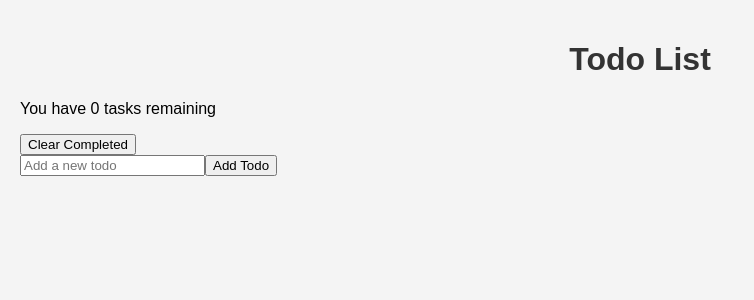
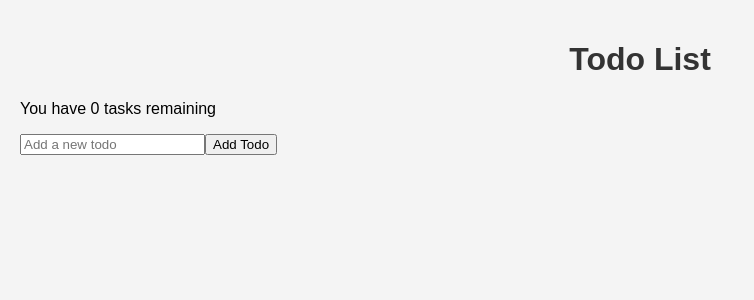
Before and after one commit to 3mran1994/To-do-list, a React (Create React App) app: page / in a window 1280 px wide. Shown: the top 300 px of the page, without its empty margins (0-754 px from the left). Built offline with nearby package versions, Linux system fonts and the light colour scheme.

Commit message:
Clear completed task button show/hide

```diff
--- a/src/App.js
+++ b/src/App.js
@@ -57,7 +57,9 @@ const App = () => {
         <div className="app">
             <h1>Todo List</h1>
             <p>You have {remainingTasks} {remainingTasks === 1 ? "task" : "tasks"} remaining</p> {/* we are referancing the variable remainingTasks in {} so that the text will show us the dynamic number of tasks remaining. The turnary operator sets the condition that if the amount of task (remainingTasks) is exactly equal to only 1 then print "task" singular in the paragraph, and if it does not equal 1 than print "tasks" in the paragraph. This allows us to have a set paragraph that can change dynamically */}
-            <button onClick={clearCompleted}>Clear Completed</button>
+            {todos.some(todo => todo.completed) && ( // todos.some(...) is a built in function that returns true if it finds at least one item that matches the rule. todo=>todo.completed is the rule, it looks for any task where completed is true (todo.completed is a shortcut for todo.completed === true).
+                <button onClick={clearCompleted}>Clear Completed</button>
+            )}
             {previousTodos && ( // && is React for AND operator for Show/Hide logic. This is the undo
                 <button onClick={undoClear} style={{ marginLeft: '10px' }}>
                     Undo
```
